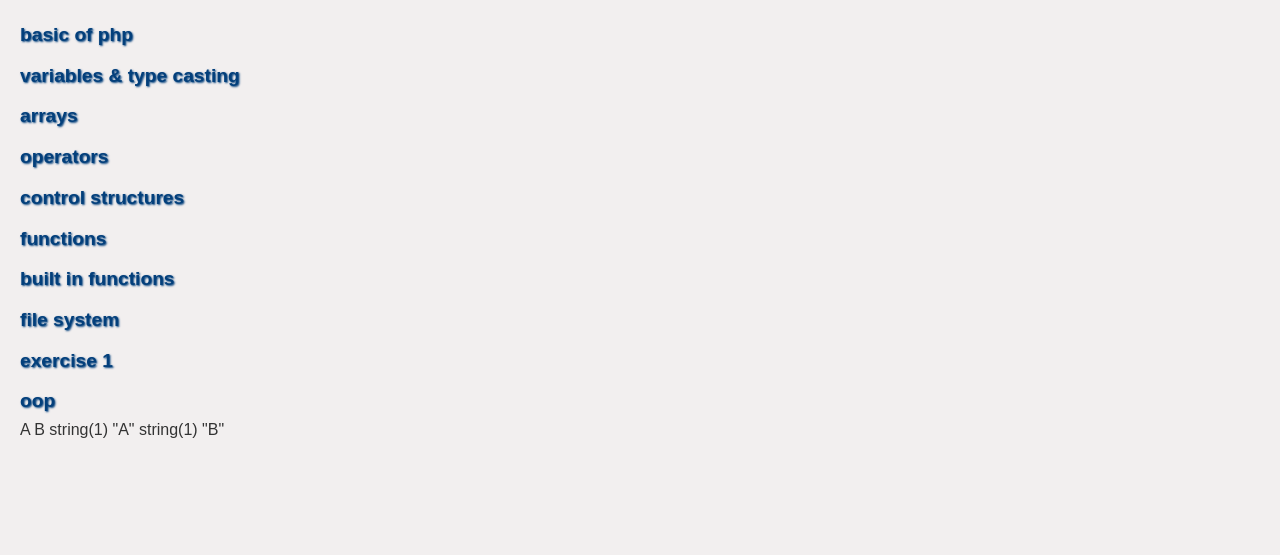
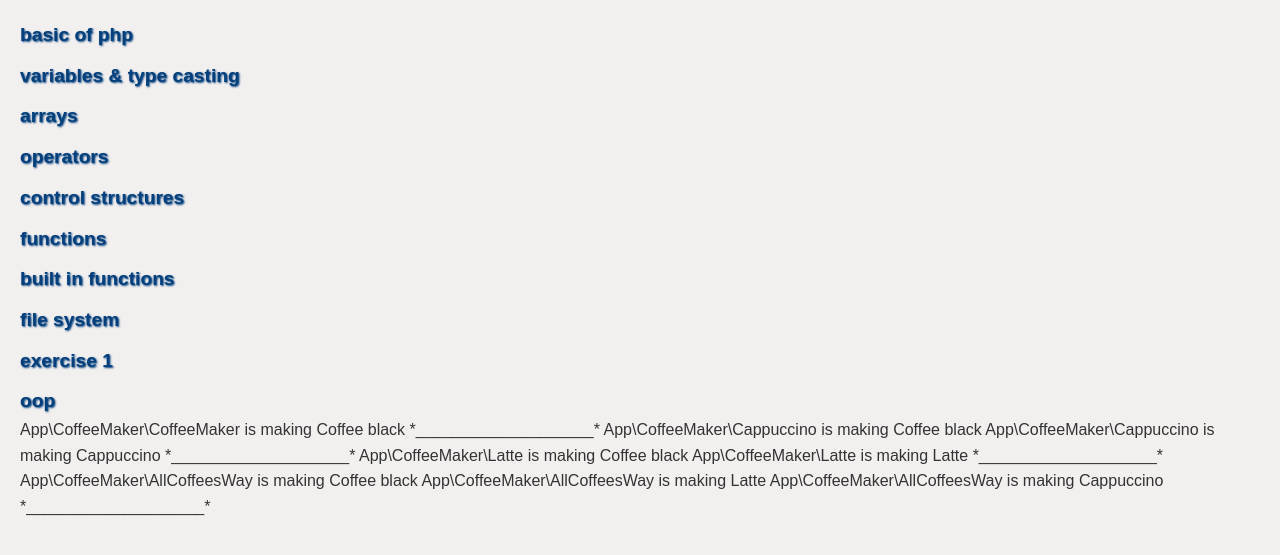
Before and after one commit to Mido-Anwar/php-with-gio, a PHP site: page / in a window 1280 px wide. Shown: the top 555 px of the page. Run offline with PHP 8.4, Linux system fonts and the light colour scheme.

Commit message:
traits continue

```diff
--- /dev/null
+++ b/app/CoffeeMaker/AllCoffeesWay.php
@@ -0,0 +1,11 @@
+<?php
+namespace App\CoffeeMaker;
+use App\CoffeeMaker\CappuccinoTrait;
+use App\CoffeeMaker\CoffeeMaker;
+use App\CoffeeMaker\LatteTrait;
+
+class AllCoffeesWay extends CoffeeMaker
+{
+
+    use CappuccinoTrait, LatteTrait;
+}
--- /dev/null
+++ b/app/CoffeeMaker/Cappuccino.php
@@ -0,0 +1,12 @@
+<?php
+
+namespace App\CoffeeMaker;
+
+use App\CoffeeMaker\CappuccinoTrait ;
+
+
+class Cappuccino extends CoffeeMaker
+{
+
+    use CappuccinoTrait;
+}
--- /dev/null
+++ b/app/CoffeeMaker/CappuccinoTrait.php
@@ -0,0 +1,12 @@
+<?php
+namespace App\CoffeeMaker;
+
+
+
+trait CappuccinoTrait
+{
+    public function cappuccinoMaker()
+    {
+        return static::class . ' is making Cappuccino' . PHP_EOL;
+    }
+}
--- /dev/null
+++ b/app/CoffeeMaker/CoffeeMaker.php
@@ -0,0 +1,15 @@
+<?php
+
+namespace App\CoffeeMaker;
+
+
+interface CoffeeMachine{
+
+}
+
+class CoffeeMaker {
+
+    public static function makeCoffee(){
+        return static::class . ' is making Coffee black'. PHP_EOL;
+    }
+}
--- /dev/null
+++ b/app/CoffeeMaker/Latte.php
@@ -0,0 +1,11 @@
+<?php
+
+namespace App\CoffeeMaker;
+
+use App\CoffeeMaker\LatteTrait;
+
+class Latte extends CoffeeMaker{
+
+    use LatteTrait;
+
+}
--- /dev/null
+++ b/app/CoffeeMaker/LatteTrait.php
@@ -0,0 +1,8 @@
+<?php
+namespace App\CoffeeMaker;
+
+trait LatteTrait{
+       public function latteMaker(){
+        return static::class . ' is making Latte' . PHP_EOL;
+    }
+}
--- a/index.php
+++ b/index.php
@@ -1,5 +1,9 @@
 <?php
 require_once "vendor/autoload.php";
+use App\CoffeeMaker\CoffeeMaker;
+use App\CoffeeMaker\Cappuccino;
+use App\CoffeeMaker\Latte;
+use App\CoffeeMaker\AllCoffeesWay;
 use App\Employee\EmployeeClass;
 
 class A{
@@ -10,7 +14,7 @@
         return static::$name;
     }
     public static function make(){
-        // return same static object
+        // return same object
         return static::class;
     }
 }
@@ -45,10 +49,34 @@
 
     </div>
 <?php
-echo(A::get_name()).PHP_EOL;
-echo(B::get_name()).PHP_EOL;
-var_dump(A::make());
-var_dump(B::make());
+//echo(A::get_name()).PHP_EOL;
+//echo(B::get_name()).PHP_EOL;
+//var_dump(A::make());
+//var_dump(B::make());
+
+$coffee = new CoffeeMaker();
+echo $coffee->makeCoffee();
+echo "*____________________* \n";
+$cappuccino = new Cappuccino();
+echo $cappuccino->makeCoffee();
+echo $cappuccino->cappuccinoMaker();
+echo "*____________________* \n";
+
+$latte = new Latte();
+echo $latte ->makeCoffee();
+echo $latte->latteMaker();
+echo "*____________________* \n";
+
+$allCoffee = new AllCoffeesWay();
+echo $allCoffee->makeCoffee();
+echo $allCoffee->latteMaker();
+echo $allCoffee->cappuccinoMaker();
+echo "*____________________* \n";
+
+
+
+
+
 
 
 
```
